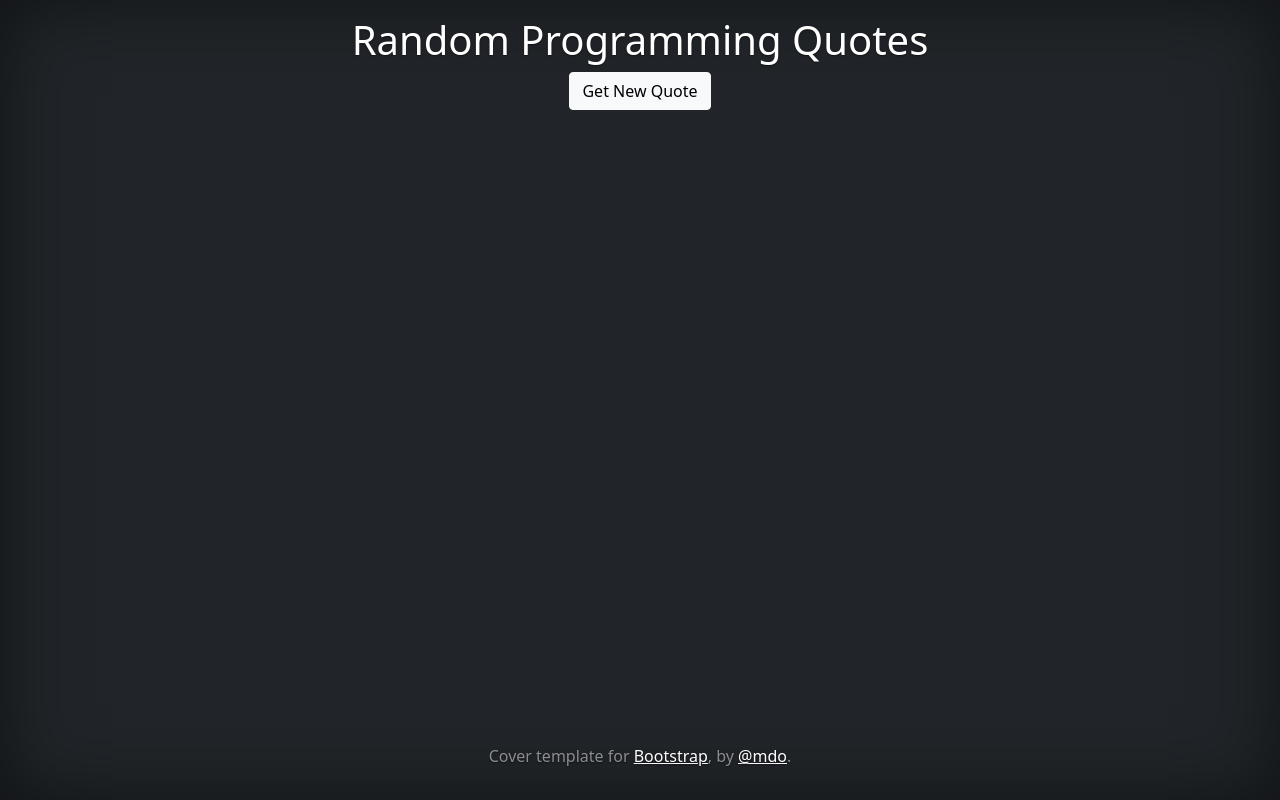
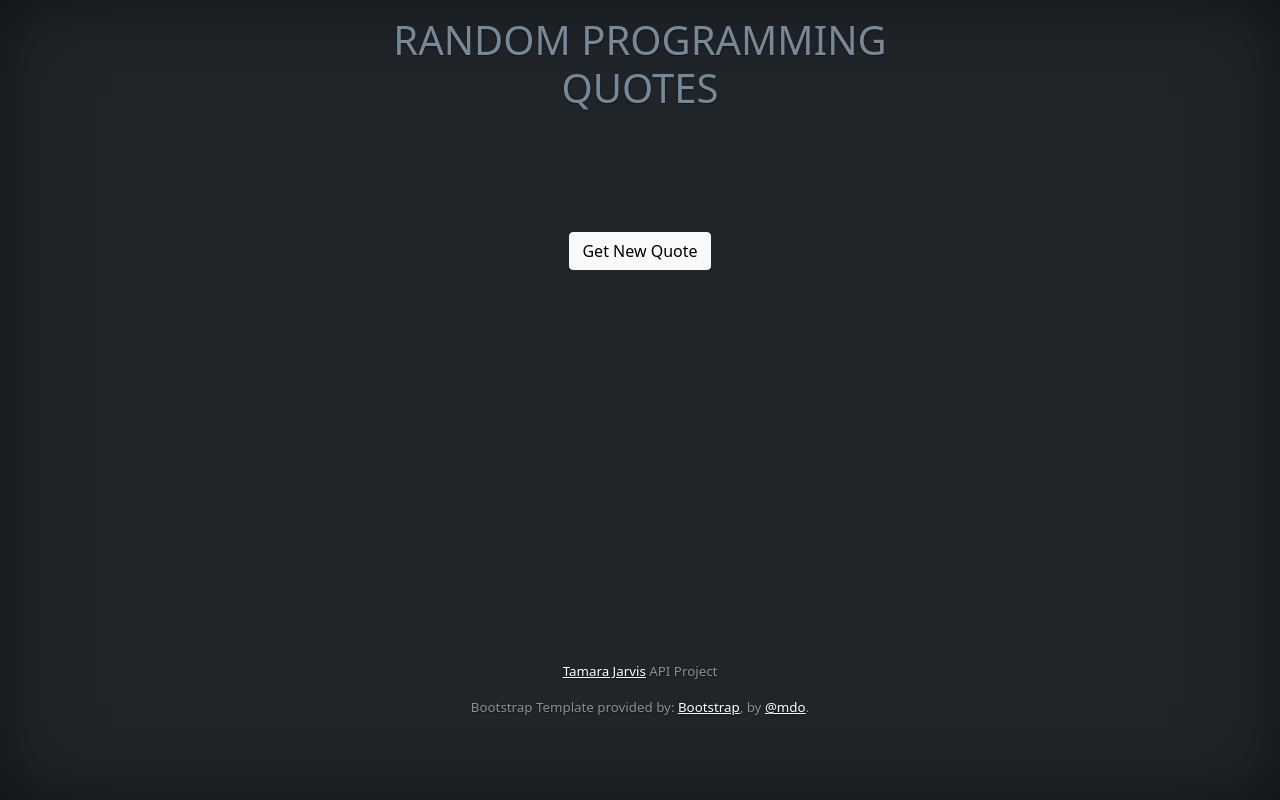
Before and after one commit to tamarakobue/api-project, a website: page index.html in a window 1280 px wide. Drawn offline with Linux system fonts and the light colour scheme; no server answers.

Commit message:
Finished Updating CSS

```diff
--- a/index.html
+++ b/index.html
@@ -39,7 +39,7 @@
 <div class="cover-container d-flex w-100 h-100 p-3 mx-auto flex-column">
 
   <main class="px-3">
-    <h1>Random Programming Quotes</h1>
+    <h1 class='my-title'>Random Programming Quotes</h1>
       <sections>
             <div id="quotes"></div>
             <div id='authors'></div>
@@ -49,7 +49,8 @@
   </main>
 
   <footer class="mt-auto text-white-50">
-    <p>Cover template for <a href="https://getbootstrap.com/" class="text-white">Bootstrap</a>, by <a href="https://twitter.com/mdo" class="text-white">@mdo</a>.</p>
+    <p><a href="https://github.com/jarvistamara/api-project/" class="text-white">Tamara Jarvis</a> API Project</p>
+    <p>Bootstrap Template provided by: <a href="https://getbootstrap.com/" class="text-white">Bootstrap</a>, by <a href="https://twitter.com/mdo" class="text-white">@mdo</a>.</p>
   </footer>
 </div>
 
--- a/src/index.js
+++ b/src/index.js
@@ -10,7 +10,7 @@ function getQuotes() {
     .then(res => res.json())
     .then(data => {
         console.log('Sucess:', data)
-        newQuote = `<h2><em>${data.quote}</em></h2>`;
+        newQuote = `<h2>'<em>${data.quote}</em>'</h2>`;
         newAuthor = `<h4>${data.author}</h4>`;
         quotes.innerHTML = newQuote;
         authors.innerHTML = newAuthor;
--- a/src/styles.css
+++ b/src/styles.css
@@ -51,3 +51,27 @@ body {
   color: #fff;
   border-bottom-color: #fff;
 }
+
+/* PERSONAL CSS */
+
+#authors {
+  color:rosybrown;
+  text-transform: uppercase;
+  padding: 35px;
+}
+
+#quotes {
+  margin: 50px;
+  font-size: x-small;
+  font-family: "Times New Roman", Times, serif;
+}
+
+.my-title {
+  color:lightslategray;
+  text-transform: uppercase;
+}
+
+footer {
+  margin: 50px;
+  font-size: smaller;
+}
```
